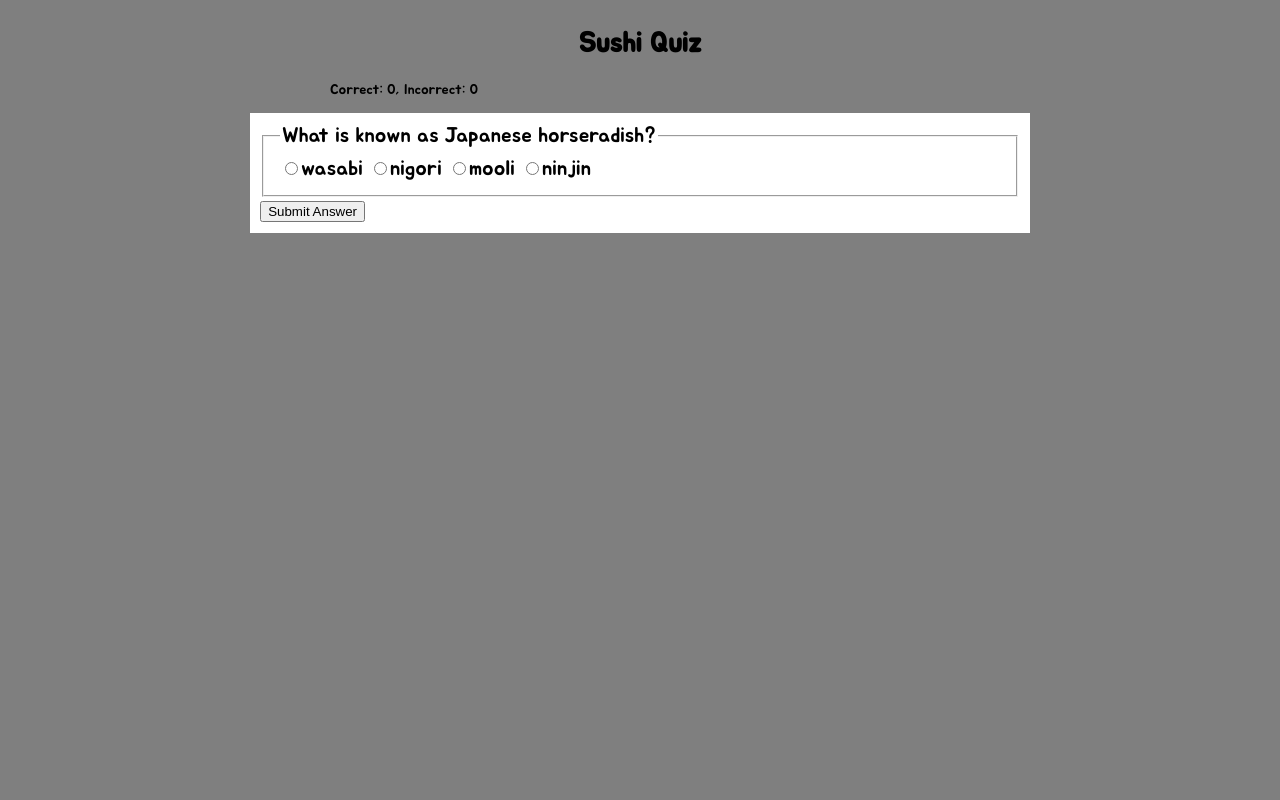
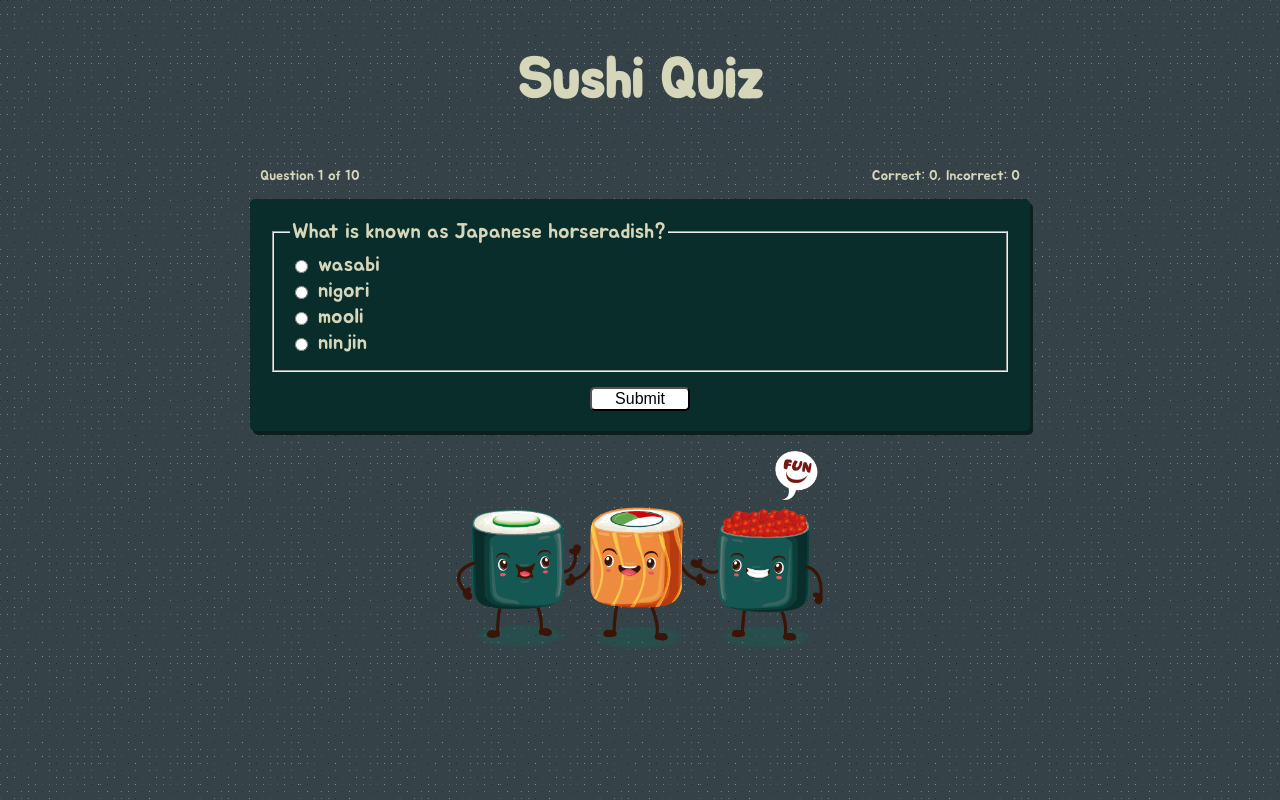
Before and after one commit to staysee/sushi_quiz_v2, a plain HTML site: page index.html in a window 1280 px wide. Both pictures are taken after a click on the button "Start". Drawn offline with nearby package versions, Linux system fonts and the light colour scheme.

Commit message:
styling start page

```diff
--- a/css/float-grid.css
+++ b/css/float-grid.css
@@ -32,7 +32,7 @@
   clear: both;
 }
 
-.col-3, .col-4, .col-6, .col-8, .col-10, .col-12 {
+.col-3, .col-4, .col-6, .col-10, .col-12 {
   margin-left: auto;
   margin-right: auto;
   /* Gutters:
@@ -46,7 +46,7 @@
 }
 
 /* Mobile defaults */
-.col-3, .col-4, .col-6, .col-8, .col-10, .col-12 {
+.col-3, .col-4, .col-6, .col-10, .col-12 {
   width: 100%;
 }
 
@@ -68,10 +68,6 @@
     width: 50%;
   }
 
-  .col-8 {
-    width: 66.67%;
-  }
-
   .col-10{
     width: 83.3%;
   }
--- a/css/style.css
+++ b/css/style.css
@@ -9,20 +9,89 @@
 body {
   font-family: 'Jua', sans-serif;
   font-size: 14px;
-  background-color: #7F7F7F;
+  background: url('../img/noise-bg.png');
+  background-color: #354c54;
+  background-repeat: repeat;
+  color: #d6d6bb;
 }
 
 h1 {
   text-align: center;
+  font-size: 4em;
 }
 
 section {
-  background-color: white;
-  padding: 10px;
+  background-color: #092d2a;
+  padding: 20px;
   height: 50%;
   font-size: 1.5em;
+  border-radius: 5px;
+  box-shadow: 3px 4px #0b1f1d;
 }
 
-#feedback-container {
+button {
+  display: block;
+  margin-top: 15px;
+  margin-left: auto;
+  margin-right: auto;
+  font-size: 16px;
+  width: 100px;
+  border-radius: 5px;
+  background-color: white;
+  cursor: pointer;
+}
 
+/*scoreboard*/
+.title-scores {
+  text-align: center;
 }
+
+.question-number {
+  float: left;
+  margin-left: 10px;
+}
+
+.scores {
+  float: right;
+  margin-right: 10px;
+}
+
+/*start*/
+.wasaab {
+  float: left;
+  display: block;
+  width: 145px;
+  margin-right: 15px;
+}
+
+/*quizcontainer*/
+label {
+  display: flex;
+}
+
+input {
+  margin-right: 10px;
+}
+
+
+/*feedback*/
+.right-answer {
+  background-color: #3c733c;
+}
+
+.wrong-answer {
+  background-color: #8c0b0b;
+}
+
+.feedback {
+  color: white;
+  text-align: center;
+}
+
+
+/*footer*/
+footer img {
+  display: block;
+  height: 200px;
+  margin: 20px auto 0px auto;
+}
--- a/index.html
+++ b/index.html
@@ -14,7 +14,7 @@
 
   <header role="banner">
     <div class="row">
-      <div class="col-8">
+      <div class="col-10">
         <div class="title-scores">
           <h1>Sushi Quiz</h1>
           <div class="score-board hidden">
@@ -31,7 +31,8 @@
     <div class="row">
     <div class="col-10">
       <section id="start-container" class="" role="region">
-        <p>Do you love sushi? Are you sure you know what you're eating? Alright sushi master...let's see how you roll!</p>
+        <img class="wasaab" src="img/wasaab.jpg">
+        <p class="intro">Do you love sushi? Are you sure you know what you're eating? Alright sushi master...<br>...let's see how you roll!</p>
 
         <button class="js-play-button" role="button">Start</button>
       </section>
@@ -47,7 +48,7 @@
             <legend class="question-area">This is where the questions go</legend>
             <div class="js-answer-choices"></div>
           </fieldset>
-        <button class="js-submit-button" type="submit" role="button">Submit Answer</button>
+        <button class="js-submit-button" type="submit" role="button">Submit</button>
         </form>
       </section>
     </div>
@@ -58,7 +59,7 @@
     <div class="col-10">
       <section id="feedback-container" class="hidden" role="region">
         <h3 class="feedback"></h3>
-        <button class="js-next-button" type="button" role="button">Next Question</button>
+        <button class="js-next-button" type="button" role="button">Next</button>
       </section>
     </div>
     </div>
@@ -77,6 +78,10 @@
 
   </main>
 
+  <footer role="contentinfo">
+    <img src="img/sushi_friends.png">
+  </footer>
+
 <!-- jQuery -->
 <script src="https://ajax.googleapis.com/ajax/libs/jquery/3.3.1/jquery.min.js"></script>
 <!-- JavaScript -->
--- a/js/app.js
+++ b/js/app.js
@@ -20,11 +20,10 @@ function renderAnswerChoices(){
 }
 
 function renderQuestion(){
-	const questionNumber = $('.question-number');
 	const questionArea = $('.question-area');
+  $('.question-number').html(`Question ${currentQuestion+1} of 10`);
 
 	if (currentQuestion < STORE.length){
-		questionNumber.html()
 		questionArea.html(`${STORE[currentQuestion].question}`);
 
 		console.log(`Current question is: ${STORE[currentQuestion].question}`);
@@ -59,13 +58,15 @@ function generateAnswerChoices(){
 //textual feedback for wrong answer
 function answerIsWrong(){
 	console.log('WRONG!');
-	$('.feedback').html(`<strong>WRONG!</strong> The correct answer is: ${STORE[currentQuestion].correctAnswer}`)
+  $('#feedback-container').addClass("wrong-answer");
+	$('.feedback').html(`<strong>WRONG!</strong><br>The correct answer is: ${STORE[currentQuestion].correctAnswer}`)
 	incorrectScore++;
 }
 
 //textual feedback for right answer
 function answerIsRight(){
 	console.log('Answer is Correct!');
+  $('#feedback-container').addClass("right-answer");
 	$('.feedback').html(`${STORE[currentQuestion].correctAnswer} is <strong>CORRECT!</strong>`)
 	correctScore++;
 }
@@ -88,7 +89,7 @@ function updateScore(){
 
 function updateQuestionNumber(){
 	currentQuestion++;
-	questionNumber.html(`Question ${currentQuestion+1} of 10`);
+  $('.question-number').html(`Question ${currentQuestion+1} of 10`);
 }
 
 function endGame(){
@@ -129,9 +130,10 @@ function handleNext(){
 	$('#feedback-container').on('click', '.js-next-button', function(event){
 		// event.preventDefault();
 		console.log('Next question!')
-		$('#feedback-container').addClass("hidden");
+    $('#feedback-container').addClass("hidden");
+		$('#feedback-container').removeClass("wrong-answer right-answer");
 		$('#quiz-container').removeClass("hidden");
-		currentQuestion++;
+		updateQuestionNumber();
 		render();
 	});
 }
```
Also changed, not shown: img/noise-bg.png (added).
